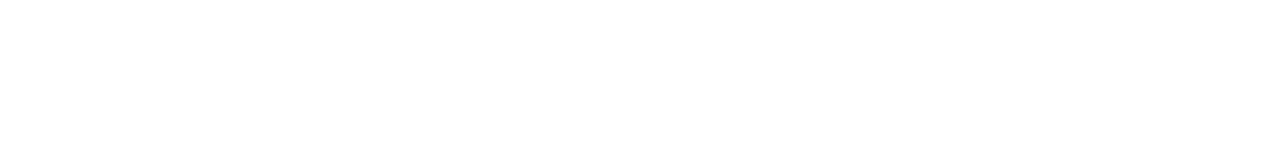
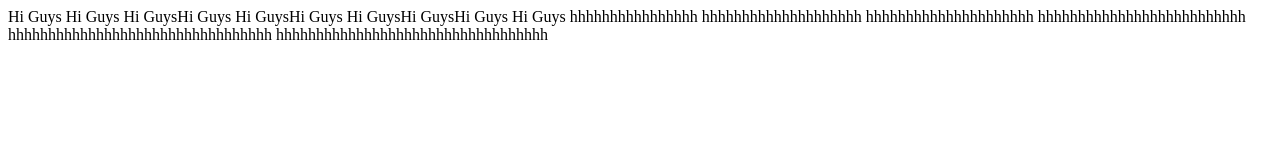
Before and after one commit to hamidraza1/crao-portfolio, a plain HTML site: page index.html in a window 1280 px wide. Drawn offline with Linux system fonts and the light colour scheme.

Commit message:
new index content

```diff
--- a/index.html
+++ b/index.html
@@ -5,5 +5,10 @@
     <meta name="viewport" content="width=device-width, initial-scale=1.0" />
     <title>crap-port</title>
   </head>
-  <body></body>
+  <body>
+    Hi Guys Hi Guys Hi GuysHi Guys Hi GuysHi Guys Hi GuysHi GuysHi Guys Hi Guys
+    hhhhhhhhhhhhhhhh hhhhhhhhhhhhhhhhhhhh hhhhhhhhhhhhhhhhhhhhh
+    hhhhhhhhhhhhhhhhhhhhhhhhhh hhhhhhhhhhhhhhhhhhhhhhhhhhhhhhhhh
+    hhhhhhhhhhhhhhhhhhhhhhhhhhhhhhhhhh
+  </body>
 </html>
```
